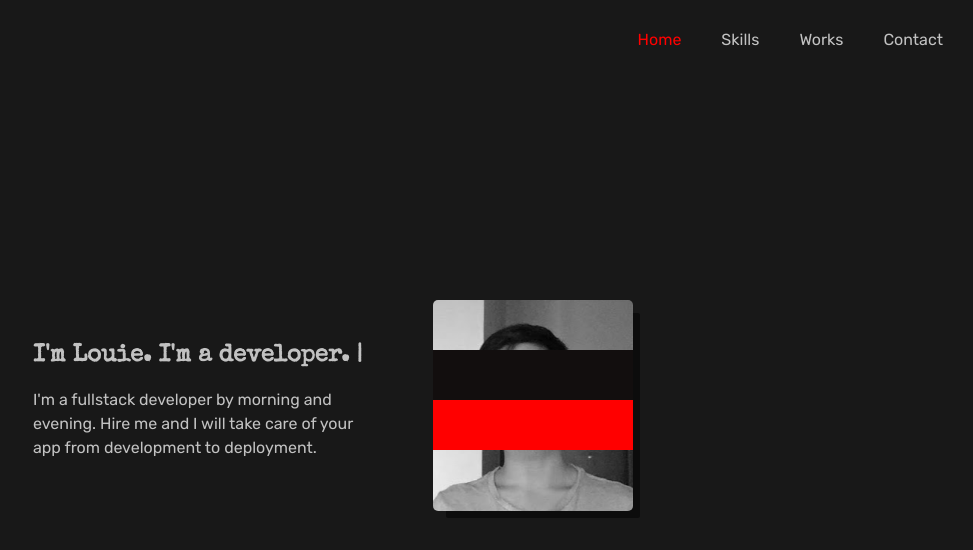
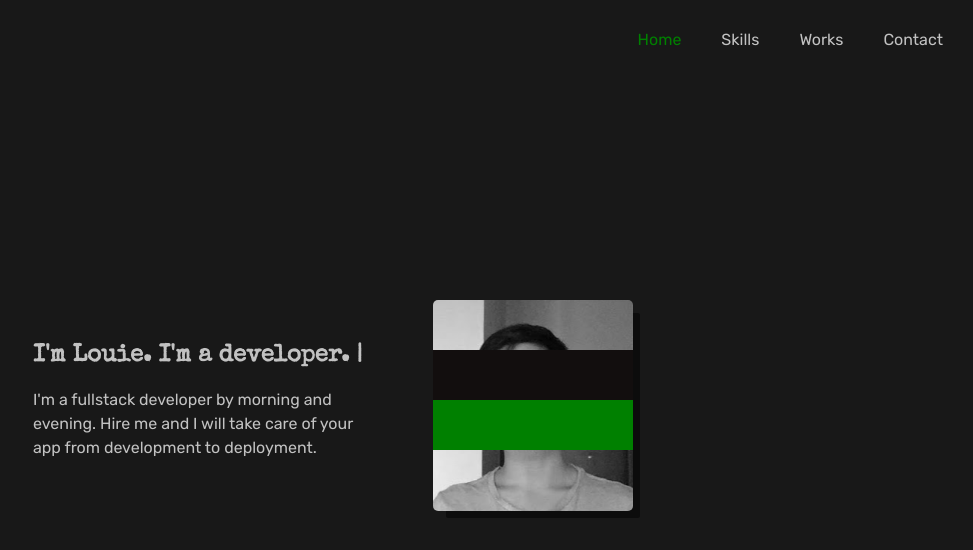
Before and after one commit to lueenavarro/portfolio, a React (Create React App) app: page / in a window 1280 px wide. Shown: the top 550 px of the page, without its empty margins (307-1280 px from the left). Built offline with nearby package versions, Linux system fonts and the light colour scheme.

Commit message:
Change secondary theme

```diff
--- a/src/index.scss
+++ b/src/index.scss
@@ -21,8 +21,8 @@ code {
 
 :root {
   --color-primary: #181818;
-  --color-secondary: red;
-  --color-secondary-rgb: #{colorToRGB(red)};
+  --color-secondary: green;
+  --color-secondary-rgb: #{colorToRGB(green)};
   --color-darker-primary: #120e0e;
   --color-darker-primary-rgb: #{colorToRGB(#120e0e)};
   --color-text: #c2c2c2;
```
